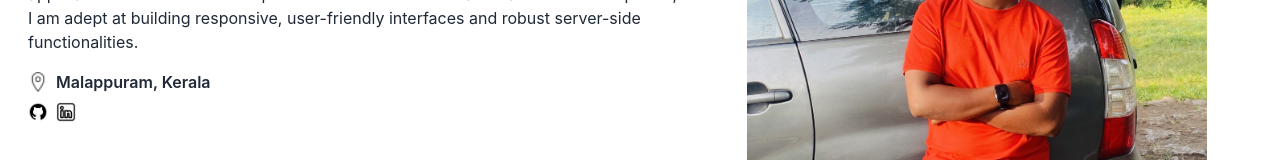
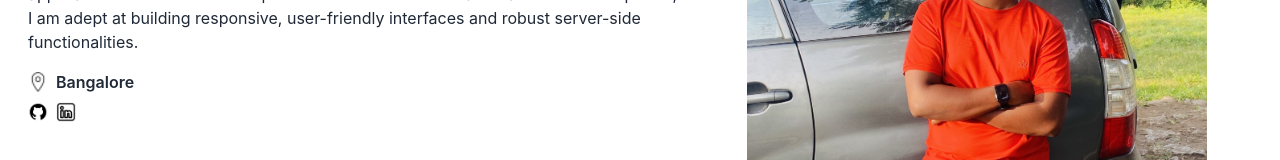
Before and after one commit to SanuRaj-K/updated-website, a React (Create React App) app: page / in a window 1280 px wide. Shown: the part 303-463 px from the top of the page. Built offline with nearby package versions, Linux system fonts and the light colour scheme.

Commit message:
Update Hero.jsx

```diff
--- a/src/components/Hero.jsx
+++ b/src/components/Hero.jsx
@@ -32,7 +32,7 @@ function Hero({ id }) {
           <div className=" py-4">
             <div className=" flex items-center mb-2">
               <img className=" h-5 w-5 " src={location} alt="location" />
-              <h4 className=" ml-2 font-semibold">Malappuram, Kerala</h4>
+              <h4 className=" ml-2 font-semibold">Bangalore</h4>
             </div>
             <ul className=" flex ">
               <li className=" h-5 w-5 ">
```
